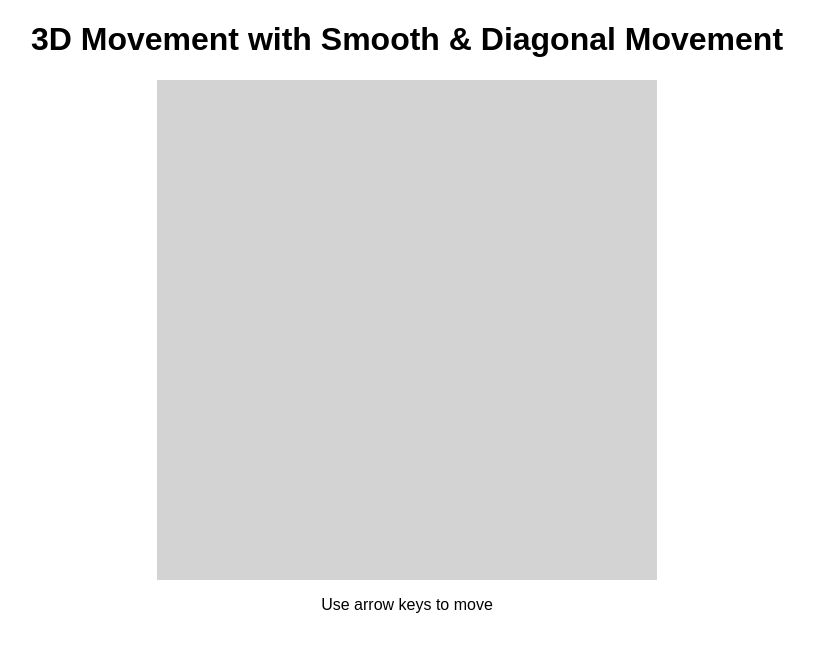
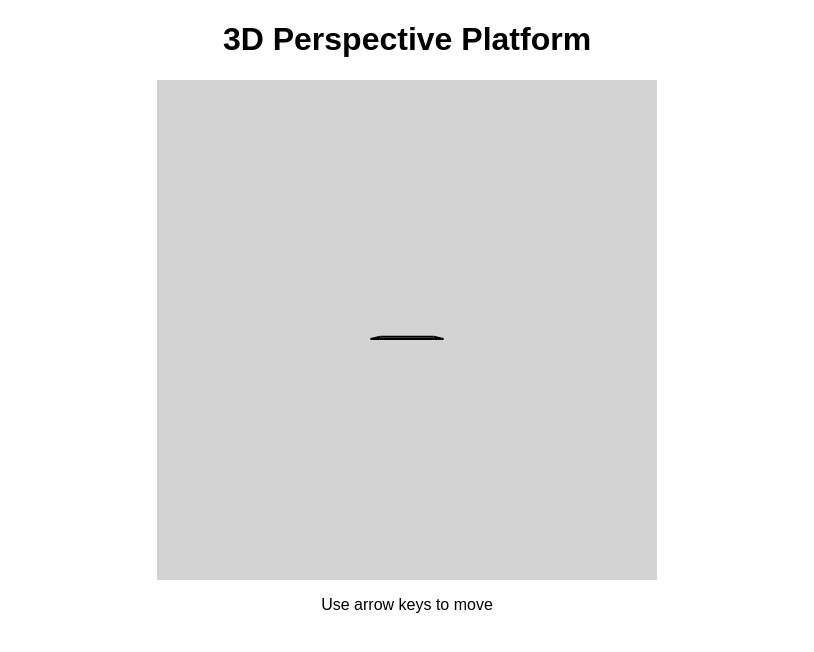
Before and after one commit to noc12345/kewlgame, a plain HTML site: page index.html in a window 1280 px wide. Shown: the whole page, without its empty margins (233-1047 px from the left). Drawn offline with Linux system fonts and the light colour scheme.

Commit message:
Update index.html

```diff
--- a/index.html
+++ b/index.html
@@ -3,14 +3,14 @@
 <head>
     <meta charset="UTF-8">
     <meta name="viewport" content="width=device-width, initial-scale=1.0">
-  <title>3D Movement Example</title>
+    <title>3D Perspective Platform</title>
     <style>
         body { text-align: center; font-family: Arial, sans-serif; }
         canvas { background: lightgray; margin-top: 10px; display: block; margin: auto; }
     </style>
 </head>
 <body>
-  <h1>3D Movement with Smooth & Diagonal Movement</h1>
+    <h1>3D Perspective Platform</h1>
     <canvas id="canvas"></canvas>
     <p>Use arrow keys to move</p>
 
@@ -21,80 +21,107 @@
         canvas.width = 500;
         canvas.height = 500;
 
-    let player = { x: 0, y: 10, z: -30 }; // Player's position
-    const nearClip = 0.1;
-    const movementSpeed = 0.5; // Movement speed for smooth movement
-    const diagonalFactor = Math.sqrt(0.5); // To handle diagonal speed normalization
+        let player = { x: 0, y: 5, z: -30 }; // Player's position
+        const nearClip = 0.1; // Near clipping plane
+        const speed = 1; // Movement speed factor
 
-    // Key states to track which keys are pressed
+        const platform = [
+            { x: -20, y: 0, z: -20 },
+            { x: 20, y: 0, z: -20 },
+            { x: 20, y: 0, z: 20 },
+            { x: -20, y: 0, z: 20 }
+        ];
+
+        // Keep track of pressed keys
         const keys = {
-      up: false,
-      down: false,
-      left: false,
-      right: false
+            ArrowUp: false,
+            ArrowDown: false,
+            ArrowLeft: false,
+            ArrowRight: false
         };
 
-    // Projects a 3D point to 2D canvas coordinates.
+        // Project a 3D point onto 2D canvas coordinates
         function project(point) {
             let relativeZ = point.z - player.z;
-      if (relativeZ < nearClip) relativeZ = nearClip; // Clamp to avoid division errors
+            if (relativeZ < nearClip) relativeZ = nearClip;
 
-      let scale = 2600 / (relativeZ + 100);
+            let scale = 200 / (relativeZ + 100);
             return {
                 x: canvas.width / 2 + (point.x - player.x) * scale,
                 y: canvas.height / 2 - (point.y - player.y) * scale
             };
         }
 
-    // Update the player's position based on key presses
-    function updatePlayerPosition() {
-      let moveX = 0;
-      let moveZ = 0;
+        // Clip a line against the near clipping plane
+        function clipLine(p1, p2) {
+            let z1 = p1.z - player.z;
+            let z2 = p2.z - player.z;
 
-      if (keys.up) moveZ -= movementSpeed;
-      if (keys.down) moveZ += movementSpeed;
-      if (keys.left) moveX -= movementSpeed;
-      if (keys.right) moveX += movementSpeed;
+            if (z1 >= nearClip && z2 >= nearClip) return [p1, p2];
+            if (z1 < nearClip && z2 < nearClip) return null;
 
-      // Normalize diagonal movement (if moving diagonally, maintain equal speed)
-      if ((keys.up || keys.down) && (keys.left || keys.right)) {
-        moveX *= diagonalFactor;
-        moveZ *= diagonalFactor;
+            let t = (nearClip - z1) / (z2 - z1);
+            let clippedPoint = {
+                x: p1.x + t * (p2.x - p1.x),
+                y: p1.y + t * (p2.y - p1.y),
+                z: player.z + nearClip
+            };
+
+            return z1 < nearClip ? [clippedPoint, p2] : [p1, clippedPoint];
         }
 
-      player.x += moveX;
-      player.z += moveZ;
+        // Draw the platform
+        function drawPlatform() {
+            ctx.clearRect(0, 0, canvas.width, canvas.height);
+
+            for (let i = 0; i < platform.length; i++) {
+                let p1 = platform[i];
+                let p2 = platform[(i + 1) % platform.length];
+
+                let clipped = clipLine(p1, p2);
+                if (!clipped) continue;
+
+                let proj1 = project(clipped[0]);
+                let proj2 = project(clipped[1]);
+
+                ctx.beginPath();
+                ctx.moveTo(proj1.x, proj1.y);
+                ctx.lineTo(proj2.x, proj2.y);
+                ctx.strokeStyle = "black";
+                ctx.lineWidth = 2;
+                ctx.stroke();
+            }
         }
 
-    // Draw everything (you can add additional objects if needed)
-    function draw() {
-      ctx.clearRect(0, 0, canvas.width, canvas.height);  // Clear the canvas
-      // You can draw the player position here if needed, or any other elements
+        // Update the player's position based on key presses
+        function updatePosition() {
+            if (keys.ArrowUp) player.z += speed;
+            if (keys.ArrowDown) player.z -= speed;
+            if (keys.ArrowLeft) player.x -= speed;
+            if (keys.ArrowRight) player.x += speed;
         }
 
-    // Update the scene and handle movement
+        // Main update loop
         function update() {
-      updatePlayerPosition(); // Update player's position smoothly
-      draw();  // Redraw everything
-      requestAnimationFrame(update); // Repeat the update on the next frame
+            updatePosition();
+            drawPlatform();
+            requestAnimationFrame(update);
         }
 
-    // Listen for key events to track which keys are pressed
+        // Track key events
         document.addEventListener("keydown", (e) => {
-      if (e.key === "ArrowUp") keys.up = true;
-      if (e.key === "ArrowDown") keys.down = true;
-      if (e.key === "ArrowLeft") keys.left = true;
-      if (e.key === "ArrowRight") keys.right = true;
+            if (keys.hasOwnProperty(e.key)) {
+                keys[e.key] = true;
+            }
         });
 
         document.addEventListener("keyup", (e) => {
-      if (e.key === "ArrowUp") keys.up = false;
-      if (e.key === "ArrowDown") keys.down = false;
-      if (e.key === "ArrowLeft") keys.left = false;
-      if (e.key === "ArrowRight") keys.right = false;
+            if (keys.hasOwnProperty(e.key)) {
+                keys[e.key] = false;
+            }
         });
 
-    update(); // Start the game loop
+        update(); // Start the update loop
     </script>
 </body>
 </html>
```
Lines whose indentation alone changed are shown as unchanged.
